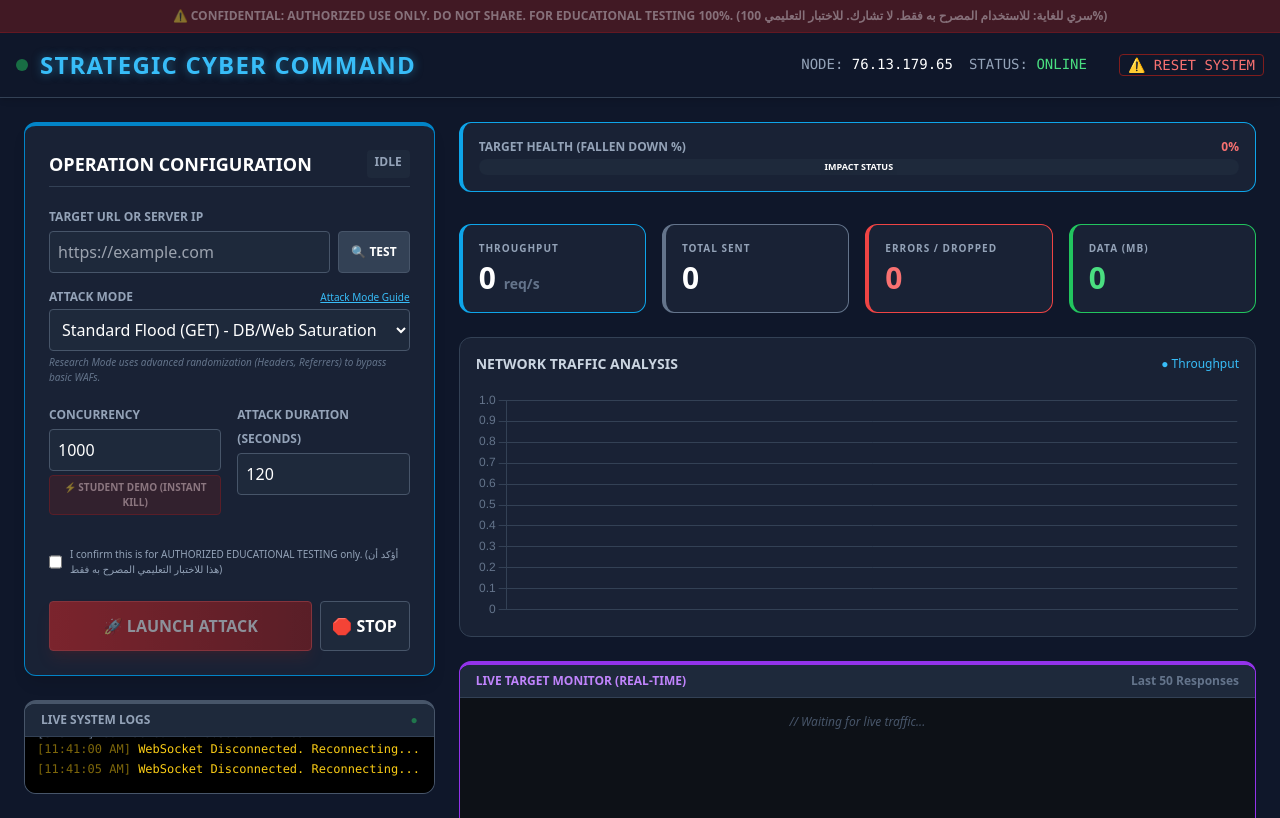
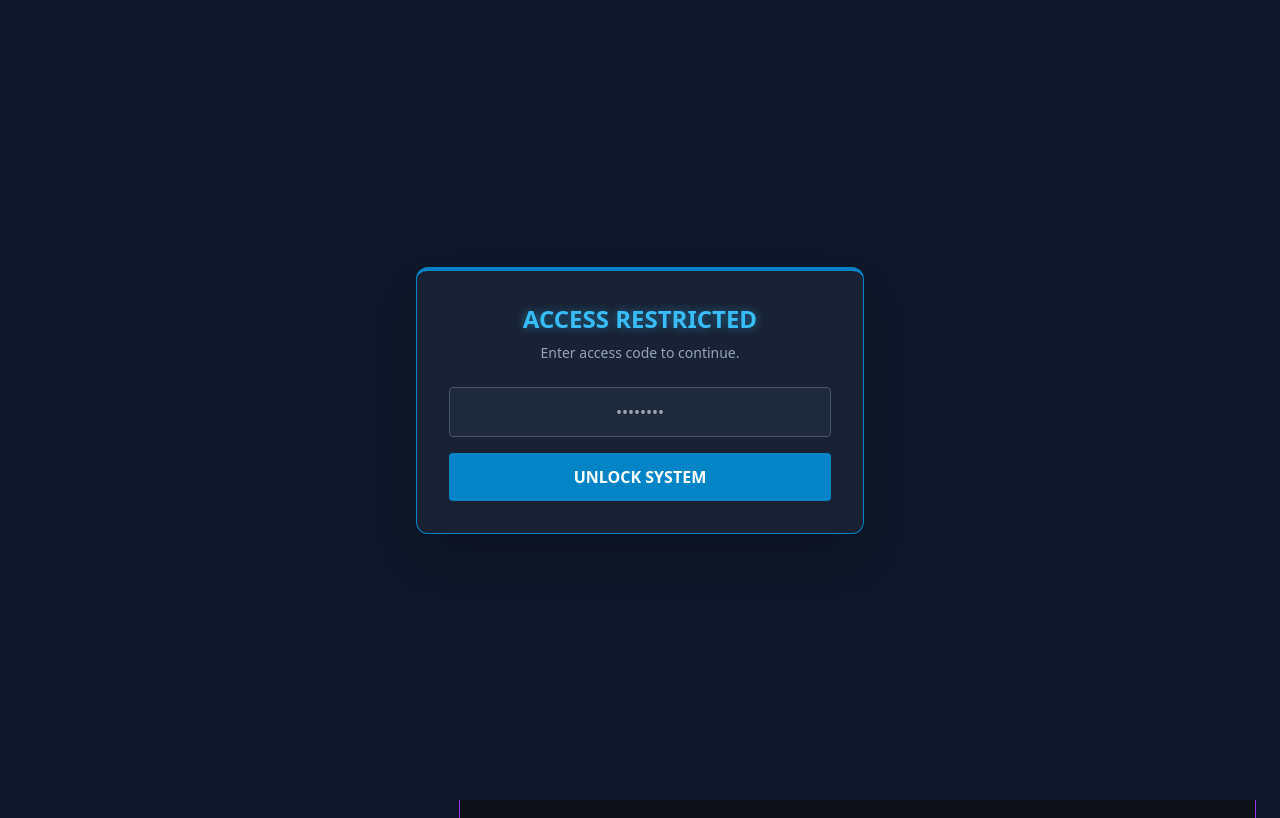
Before and after one commit to alkhudarigroupuae/drattack, a plain HTML site: page frontend/index.html in a window 1280 px wide. Drawn offline with nearby package versions, Linux system fonts and the light colour scheme.

Commit message:
Security Update: Password Protection (Maher100%)

```diff
--- a/frontend/index.html
+++ b/frontend/index.html
@@ -22,6 +22,17 @@
     </style>
 </head>
 <body class="min-h-screen bg-slate-900 text-slate-200 font-sans">
+
+    <!-- Login Overlay -->
+    <div id="loginOverlay" class="fixed inset-0 bg-slate-900 z-[100] flex items-center justify-center">
+        <div class="glass-panel p-8 rounded-xl max-w-md w-full text-center border-t-4 border-sky-600 shadow-2xl">
+            <h1 class="text-2xl font-bold text-sky-400 glow-text mb-2">ACCESS RESTRICTED</h1>
+            <p class="text-slate-400 text-sm mb-6">Enter access code to continue.</p>
+            <input type="password" id="accessCode" class="w-full bg-slate-800 border border-slate-600 rounded p-3 text-white text-center focus:border-sky-500 outline-none transition-colors mb-4" placeholder="••••••••">
+            <button onclick="checkAccess()" class="w-full bg-sky-600 hover:bg-sky-500 text-white font-bold py-3 rounded transition-all">UNLOCK SYSTEM</button>
+            <p id="loginError" class="text-red-400 text-xs mt-3 hidden">Access Denied. Invalid Code.</p>
+        </div>
+    </div>
 
     <!-- Security Warning Banner -->
     <div class="bg-red-900/90 text-red-200 text-center py-2 text-xs font-bold border-b border-red-700 animate-pulse">
@@ -230,6 +241,24 @@
     </div>
 
     <script>
+        // Access Control
+        function checkAccess() {
+            const code = document.getElementById('accessCode').value;
+            if (code === "Maher100%") {
+                document.getElementById('loginOverlay').classList.add('hidden');
+                localStorage.setItem('drattack_auth', 'true');
+            } else {
+                document.getElementById('loginError').classList.remove('hidden');
+            }
+        }
+
+        // Check on Load
+        window.onload = () => {
+            if (localStorage.getItem('drattack_auth') === 'true') {
+                document.getElementById('loginOverlay').classList.add('hidden');
+            }
+        };
+
         function showTacticalInfo() {
             document.getElementById('tacticalModal').classList.remove('hidden');
         }
```
